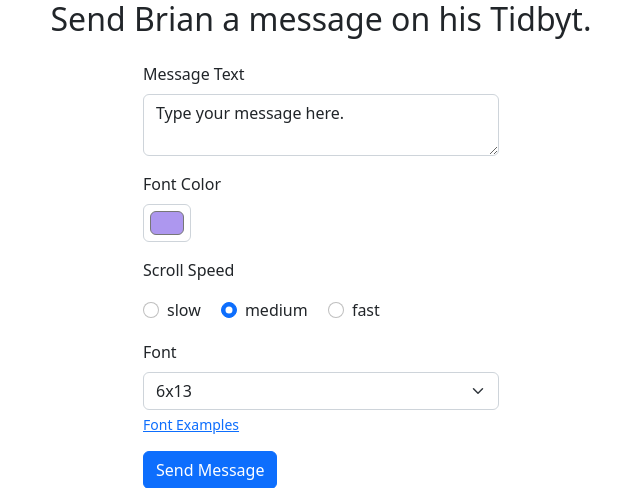
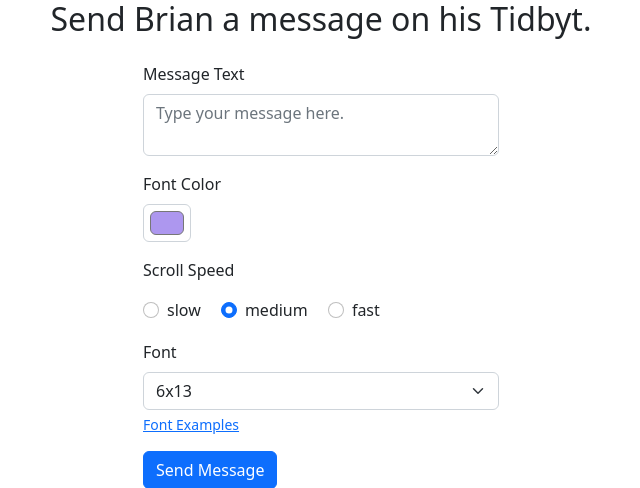
Before and after one commit to btrachey/tidbyt-messages, a Python web app: template site/templates/message.html in a window 1280 px wide. Shown: the top 488 px of the page, without its empty margins (319-959 px from the left). Run offline with Jinja, Linux system fonts and the light colour scheme; the template is opened without the code that fills it, so the values that code supplies are empty.

Commit message:
add placeholder text

```diff
--- a/site/templates/message.html
+++ b/site/templates/message.html
@@ -12,7 +12,7 @@
 
           <div class="mb-3">
             <label for="MESSAGE_TEXT" class="form-label">Message Text</label>
-            <textarea name="MESSAGE_TEXT" maxlength=100 class="form-control">Type your message here.</textarea>
+            <textarea name="MESSAGE_TEXT" maxlength=100 class="form-control" placeholder="Type your message here."></textarea>
           </div>
 
           <div class="mb-3">
```
